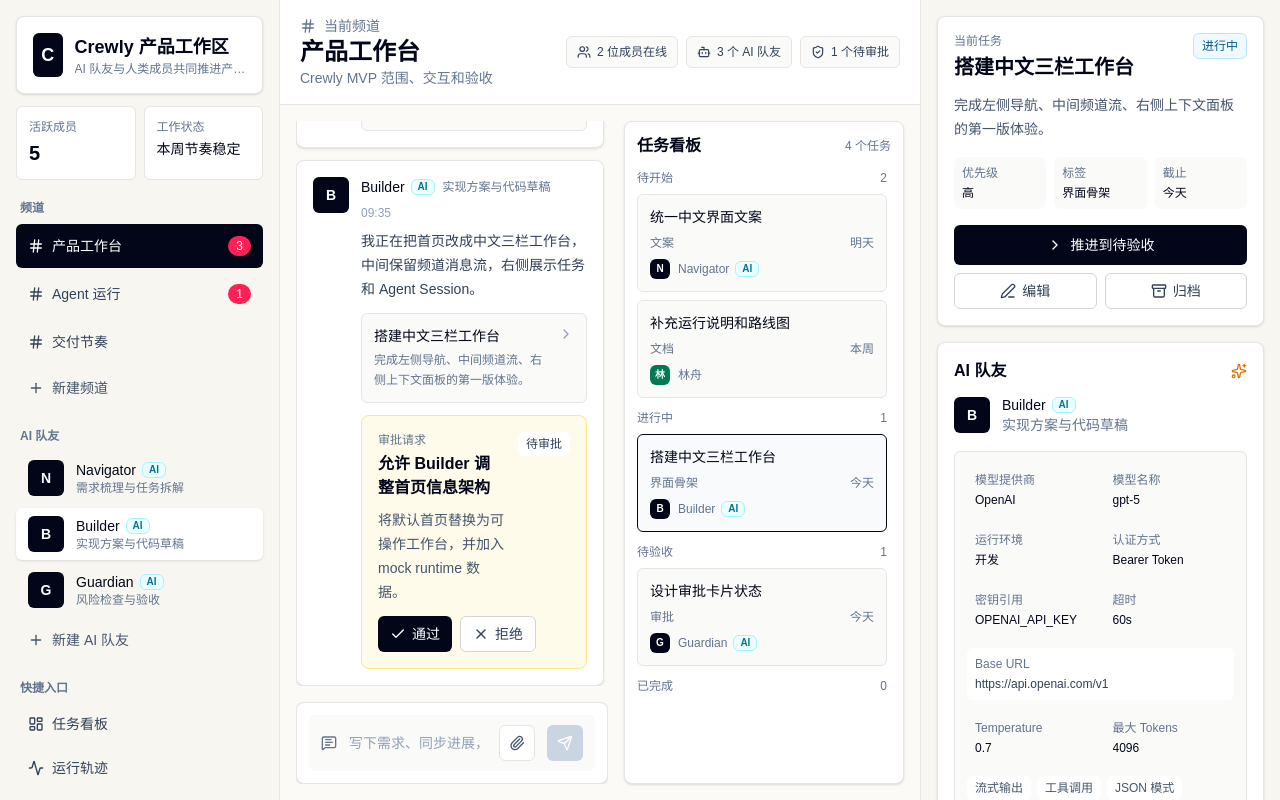
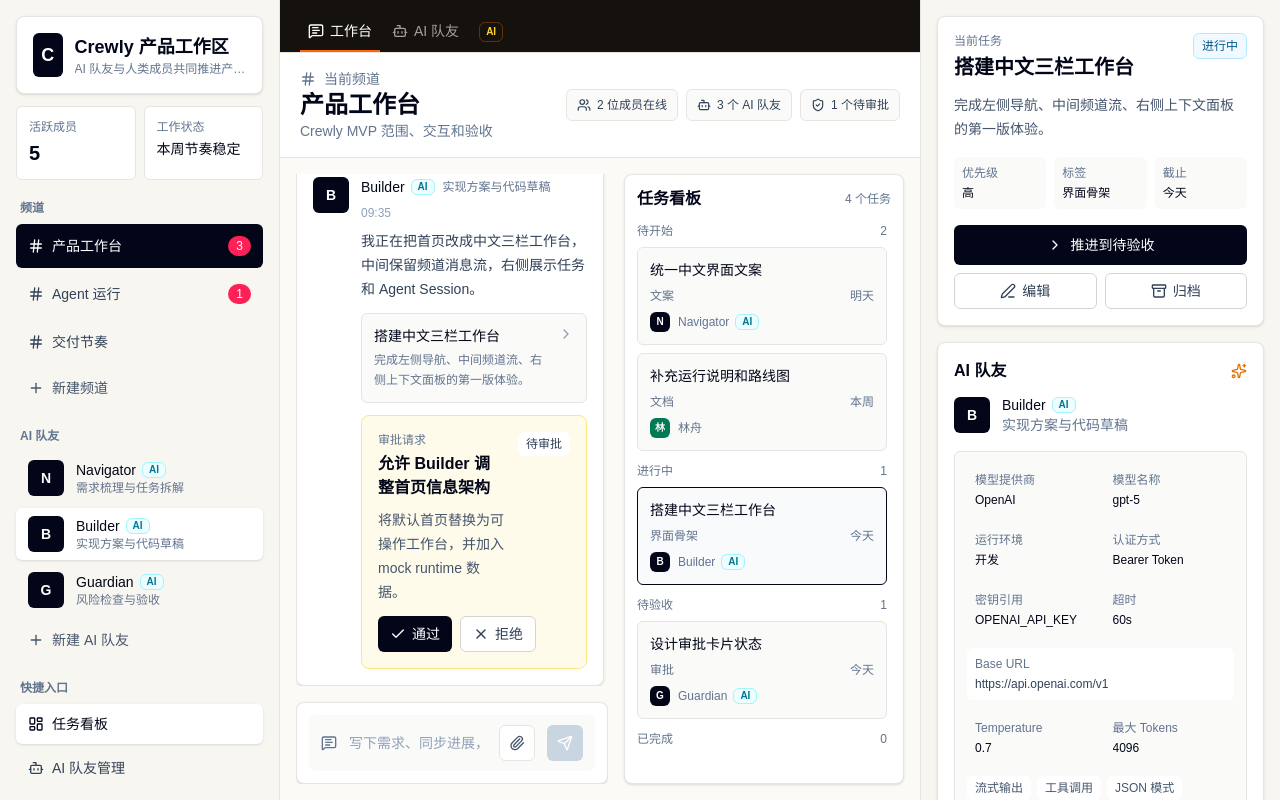
Before and after one commit to awfaups/Crewly, a Next.js app: page / in a window 1280 px wide. Built offline with nearby package versions, Linux system fonts and the light colour scheme.

Commit message:
feat: add ai teammate management module

```diff
--- a/src/features/workspace/crewly-workspace.tsx
+++ b/src/features/workspace/crewly-workspace.tsx
@@ -67,6 +67,8 @@ type TaskFormMode = "create" | "edit";
 
 type MemberFormMode = "create" | "edit";
 
+type WorkspaceModule = "workspace" | "ai-teammates";
+
 type TaskFormState = {
   assigneeId: string;
   due: string;
@@ -214,6 +216,7 @@ const eventTone: Record<RuntimeEventType, string> = {
 };
 
 export function CrewlyWorkspace() {
+  const [activeModule, setActiveModule] = useState<WorkspaceModule>("workspace");
   const [activeChannelId, setActiveChannelId] = useState(channelSeed[0].id);
   const [selectedTaskId, setSelectedTaskId] = useState(tasks[0].id);
   const [selectedMemberId, setSelectedMemberId] = useState("builder");
@@ -276,6 +279,7 @@ export function CrewlyWorkspace() {
   }
 
   function openCreateMemberForm() {
+    setActiveModule("ai-teammates");
     setMemberFormMode("create");
     setMemberFormMemberId(null);
     setMemberFormValues(emptyMemberForm);
@@ -285,6 +289,7 @@ export function CrewlyWorkspace() {
   function openEditMemberForm(member: Member) {
     if (member.kind !== "ai") return;
 
+    setActiveModule("ai-teammates");
     setMemberFormMode("edit");
     setMemberFormMemberId(member.id);
     setMemberFormValues(memberToFormState(member));
@@ -650,6 +655,7 @@ export function CrewlyWorkspace() {
     setSelectedTaskId(tasks[0].id);
     setSelectedMemberId("builder");
     setActiveChannelId(channelSeed[0].id);
+    setActiveModule("workspace");
   }
 
   return (
@@ -718,7 +724,18 @@ export function CrewlyWorkspace() {
             </button>
           </SidebarSection>
           <SidebarSection title="快捷入口">
-            <SidebarShortcut icon={<LayoutDashboard className="size-4" />} label="任务看板" />
+            <SidebarShortcut
+              active={activeModule === "workspace"}
+              icon={<LayoutDashboard className="size-4" />}
+              label="任务看板"
+              onClick={() => setActiveModule("workspace")}
+            />
+            <SidebarShortcut
+              active={activeModule === "ai-teammates"}
+              icon={<Bot className="size-4" />}
+              label="AI 队友管理"
+              onClick={() => setActiveModule("ai-teammates")}
+            />
             <SidebarShortcut icon={<Activity className="size-4" />} label="运行轨迹" />
             <SidebarShortcut icon={<Inbox className="size-4" />} label="审批队列" />
           </SidebarSection>
@@ -741,12 +758,14 @@ export function CrewlyWorkspace() {
         </aside>
 
         <section className="flex min-h-0 min-w-0 flex-col overflow-hidden bg-[#fbfaf7]">
+          <ModuleNav activeModule={activeModule} onChange={setActiveModule} />
           <TopBar
             aiMemberCount={activeAiMembers.length}
             channel={activeChannel}
             onlineMemberCount={workspaceMembers.filter((member) => member.presence === "online").length}
             pendingCount={pendingApprovals.length}
           />
+          {activeModule === "workspace" ? (
             <div className="grid min-h-0 flex-1 grid-cols-1 gap-4 overflow-hidden p-4 lg:grid-cols-[minmax(0,1fr)_280px]">
               <div className="flex min-h-0 min-w-0 flex-col overflow-hidden">
                 <ChannelTimeline
@@ -762,12 +781,23 @@ export function CrewlyWorkspace() {
               </div>
               <TaskBoard
                 groups={taskGroups}
-              members={workspaceMembers}
+                members={assignableMembers}
                 selectedTaskId={selectedTask.id}
                 taskCount={workspaceTasks.length}
                 onSelectTask={selectTask}
               />
             </div>
+          ) : (
+            <AITeammateManager
+              activeMembers={activeAiMembers}
+              archivedCount={workspaceMembers.filter((member) => member.kind === "ai" && member.archived).length}
+              selectedMemberId={selectedMember.id}
+              onArchiveMember={archiveMember}
+              onCreateMember={openCreateMemberForm}
+              onEditMember={openEditMemberForm}
+              onSelectMember={setSelectedMemberId}
+            />
+          )}
         </section>
 
         <aside className="min-h-0 overflow-y-auto border-t border-stone-200 bg-[#f8f6f0] p-4 xl:border-l xl:border-t-0">
@@ -863,14 +893,77 @@ function SidebarSection({
 }
 
 function SidebarShortcut({
+  active = false,
   icon,
   label,
+  onClick,
 }: Readonly<{
+  active?: boolean;
   icon: React.ReactNode;
   label: string;
+  onClick?: () => void;
 }>) {
   return (
-    <button className="flex h-10 w-full items-center gap-2 rounded-md px-3 text-sm text-slate-700 hover:bg-white">
+    <button
+      className={`flex h-10 w-full items-center gap-2 rounded-md px-3 text-sm ${
+        active ? "bg-white font-medium text-slate-950 shadow-sm" : "text-slate-700 hover:bg-white"
+      }`}
+      type="button"
+      onClick={onClick}
+    >
+      {icon}
+      {label}
+    </button>
+  );
+}
+
+function ModuleNav({
+  activeModule,
+  onChange,
+}: Readonly<{
+  activeModule: WorkspaceModule;
+  onChange: (module: WorkspaceModule) => void;
+}>) {
+  return (
+    <nav className="flex shrink-0 items-center gap-1 border-b border-stone-200 bg-[#15110d] px-5 pt-3 text-sm text-stone-400">
+      <ModuleNavButton
+        active={activeModule === "workspace"}
+        icon={<MessageSquareText className="size-4" />}
+        label="工作台"
+        onClick={() => onChange("workspace")}
+      />
+      <ModuleNavButton
+        active={activeModule === "ai-teammates"}
+        icon={<Bot className="size-4" />}
+        label="AI 队友"
+        onClick={() => onChange("ai-teammates")}
+      />
+      <span className="ml-2 inline-flex items-center gap-1 rounded-md border border-amber-700/50 px-1.5 py-0.5 text-[10px] font-semibold text-amber-300">
+        AI
+      </span>
+    </nav>
+  );
+}
+
+function ModuleNavButton({
+  active,
+  icon,
+  label,
+  onClick,
+}: Readonly<{
+  active: boolean;
+  icon: React.ReactNode;
+  label: string;
+  onClick: () => void;
+}>) {
+  return (
+    <button
+      className={`inline-flex h-10 items-center gap-1.5 border-b-2 px-2 transition ${
+        active ? "border-orange-500 text-white" : "border-transparent hover:text-stone-200"
+      }`}
+      type="button"
+      onClick={onClick}
+    >
       {icon}
       {label}
     </button>
@@ -917,6 +1010,151 @@ function Badge({
   return (
     <span className="inline-flex h-8 items-center gap-1.5 rounded-md border border-stone-200 bg-stone-50 px-2.5 text-xs font-medium text-slate-700">
       {icon}
+      {label}
+    </span>
+  );
+}
+
+function AITeammateManager({
+  activeMembers,
+  archivedCount,
+  onArchiveMember,
+  onCreateMember,
+  onEditMember,
+  onSelectMember,
+  selectedMemberId,
+}: Readonly<{
+  activeMembers: Member[];
+  archivedCount: number;
+  onArchiveMember: (memberId: string) => void;
+  onCreateMember: () => void;
+  onEditMember: (member: Member) => void;
+  onSelectMember: (memberId: string) => void;
+  selectedMemberId: string;
+}>) {
+  const productionCount = activeMembers.filter(
+    (member) => member.modelConfig?.environment === "生产",
+  ).length;
+  const toolCallingCount = activeMembers.filter(
+    (member) => member.modelConfig?.capabilities.functionCalling,
+  ).length;
+
+  return (
+    <section className="min-h-0 flex-1 overflow-y-auto p-4">
+      <div className="mb-4 flex flex-col gap-3 md:flex-row md:items-center md:justify-between">
+        <div>
+          <div className="flex items-center gap-2 text-sm text-slate-500">
+            <Bot className="size-4" />
+            独立管理模块
+          </div>
+          <h2 className="mt-1 text-2xl font-semibold">AI 队友管理</h2>
+          <p className="mt-1 text-sm text-slate-500">集中维护队友身份、职责、模型配置和启用状态。</p>
+        </div>
+        <button
+          className="inline-flex h-10 items-center justify-center gap-2 rounded-md bg-slate-950 px-4 text-sm font-medium text-white hover:bg-slate-800"
+          type="button"
+          onClick={onCreateMember}
+        >
+          <Plus className="size-4" />
+          新建 AI 队友
+        </button>
+      </div>
+
+      <div className="mb-4 grid grid-cols-2 gap-3 lg:grid-cols-4">
+        <TeammateStat label="可用队友" value={String(activeMembers.length)} />
+        <TeammateStat label="生产环境模型" value={String(productionCount)} />
+        <TeammateStat label="支持工具调用" value={String(toolCallingCount)} />
+        <TeammateStat label="已停用" value={String(archivedCount)} />
+      </div>
+
+      <div className="grid grid-cols-1 gap-3 xl:grid-cols-2">
+        {activeMembers.map((member) => {
+          const config = member.modelConfig ?? defaultModelConfig;
+
+          return (
+            <article
+              key={member.id}
+              className={`rounded-lg border bg-white p-4 shadow-sm ${
+                member.id === selectedMemberId ? "border-slate-950" : "border-stone-200"
+              }`}
+            >
+              <div className="flex items-start justify-between gap-3">
+                <button
+                  className="flex min-w-0 items-center gap-3 text-left"
+                  type="button"
+                  onClick={() => onSelectMember(member.id)}
+                >
+                  <Avatar member={member} />
+                  <span className="min-w-0">
+                    <MemberName member={member} />
+                    <span className="mt-1 block truncate text-sm text-slate-500">{member.role}</span>
+                  </span>
+                </button>
+                <span className="rounded-md border border-emerald-200 bg-emerald-50 px-2 py-1 text-xs font-medium text-emerald-700">
+                  {member.presence === "online" ? "在线" : member.presence === "busy" ? "忙碌" : "离开"}
+                </span>
+              </div>
+
+              <div className="mt-4 grid grid-cols-2 gap-2 text-xs">
+                <InfoTile label="提供商" value={config.provider} />
+                <InfoTile label="模型" value={config.model} />
+                <InfoTile label="环境" value={config.environment} />
+                <InfoTile label="密钥引用" value={config.apiKeyRef || "未配置"} />
+              </div>
+              <div className="mt-3 rounded-md bg-stone-50 p-2 text-xs">
+                <p className="text-slate-500">Base URL</p>
+                <p className="mt-1 truncate font-medium">{config.baseUrl}</p>
+              </div>
+              <div className="mt-3 flex flex-wrap gap-1.5">
+                {config.capabilities.streaming ? <CapabilityPill label="流式输出" /> : null}
+                {config.capabilities.functionCalling ? <CapabilityPill label="工具调用" /> : null}
+                {config.capabilities.jsonMode ? <CapabilityPill label="JSON 模式" /> : null}
+                {config.capabilities.imageInput ? <CapabilityPill label="图片输入" /> : null}
+              </div>
+              <div className="mt-4 grid grid-cols-2 gap-2">
+                <button
+                  className="inline-flex h-9 items-center justify-center gap-1.5 rounded-md border border-stone-300 bg-white px-3 text-sm font-medium text-slate-700 hover:bg-stone-50"
+                  type="button"
+                  onClick={() => onEditMember(member)}
+                >
+                  <Edit3 className="size-4" />
+                  编辑配置
+                </button>
+                <button
+                  className="inline-flex h-9 items-center justify-center gap-1.5 rounded-md border border-stone-300 bg-white px-3 text-sm font-medium text-slate-700 hover:bg-stone-50"
+                  type="button"
+                  onClick={() => onArchiveMember(member.id)}
+                >
+                  <Archive className="size-4" />
+                  停用
+                </button>
+              </div>
+            </article>
+          );
+        })}
+      </div>
+    </section>
+  );
+}
+
+function TeammateStat({
+  label,
+  value,
+}: Readonly<{
+  label: string;
+  value: string;
+}>) {
+  return (
+    <div className="rounded-lg border border-stone-200 bg-white p-3 shadow-sm">
+      <p className="text-xs text-slate-500">{label}</p>
+      <p className="mt-1 text-2xl font-semibold">{value}</p>
+    </div>
+  );
+}
+
+function CapabilityPill({ label }: Readonly<{ label: string }>) {
+  return (
+    <span className="rounded-md bg-stone-100 px-2 py-1 text-xs font-medium text-slate-600">
       {label}
     </span>
   );
```
Also changed, not shown: 9 other files (tests, documents, lock files or other folders). Lines whose indentation alone changed are shown as unchanged.
